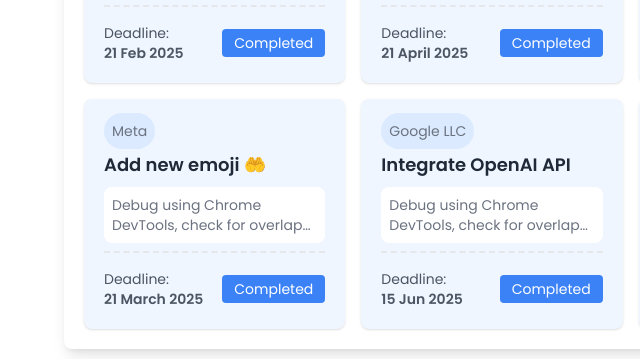
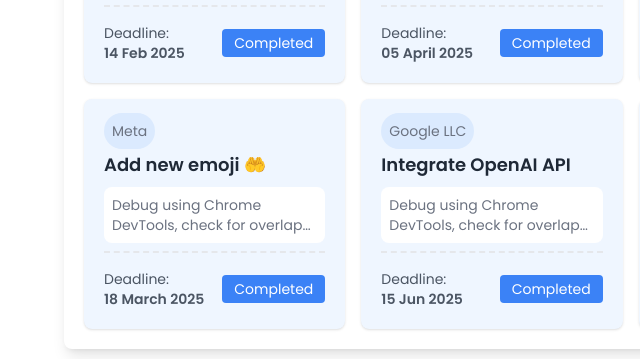
Before and after one commit to MdRakibHossen0/Assignment-05, a plain HTML site: page index.html in a window 1280 px wide. Shown: the part 489-848 px from the top of the page, 0-640 px from the left. Drawn offline with nearby package versions, Linux system fonts and the light colour scheme.

Commit message:
compelete

```diff
--- a/index.html
+++ b/index.html
@@ -112,7 +112,7 @@
               <hr class="mt-2 border-dashed border-t-2 ">
               <div class="flex justify-between items-center mt-4">
                 <p class="text-sm text-gray-600">Deadline: <span
-                    class="font-semibold"><br>21 Feb 2025</span></p>
+                    class="font-semibold"><br>14 Feb 2025</span></p>
                 <button
                   id="mobile-fix-btn"
                   class="bg-blue-500 text-white px-3 py-1 text-sm rounded">
@@ -136,7 +136,7 @@
               <hr class="mt-2 border-dashed border-t-2 ">
               <div class="flex justify-between items-center mt-4">
                 <p class="text-sm text-gray-600">Deadline: <span
-                    class="font-semibold"><br>21 April 2025</span></p>
+                    class="font-semibold"><br>05 April 2025</span></p>
                 <button
                   id="Add-Dark-Mode-btn"
                   class="bg-blue-500 text-white px-3 py-1 text-sm rounded">
@@ -185,7 +185,7 @@
               <hr class="mt-2 border-dashed border-t-2 ">
               <div class="flex justify-between items-center mt-4">
                 <p class="text-sm text-gray-600">Deadline: <span
-                    class="font-semibold"><br>21 March 2025</span></p>
+                    class="font-semibold"><br>18 March 2025</span></p>
                 <button
                   id="Add-new-btn"
                   class="bg-blue-500 text-white px-3 py-1 text-sm rounded">
```
